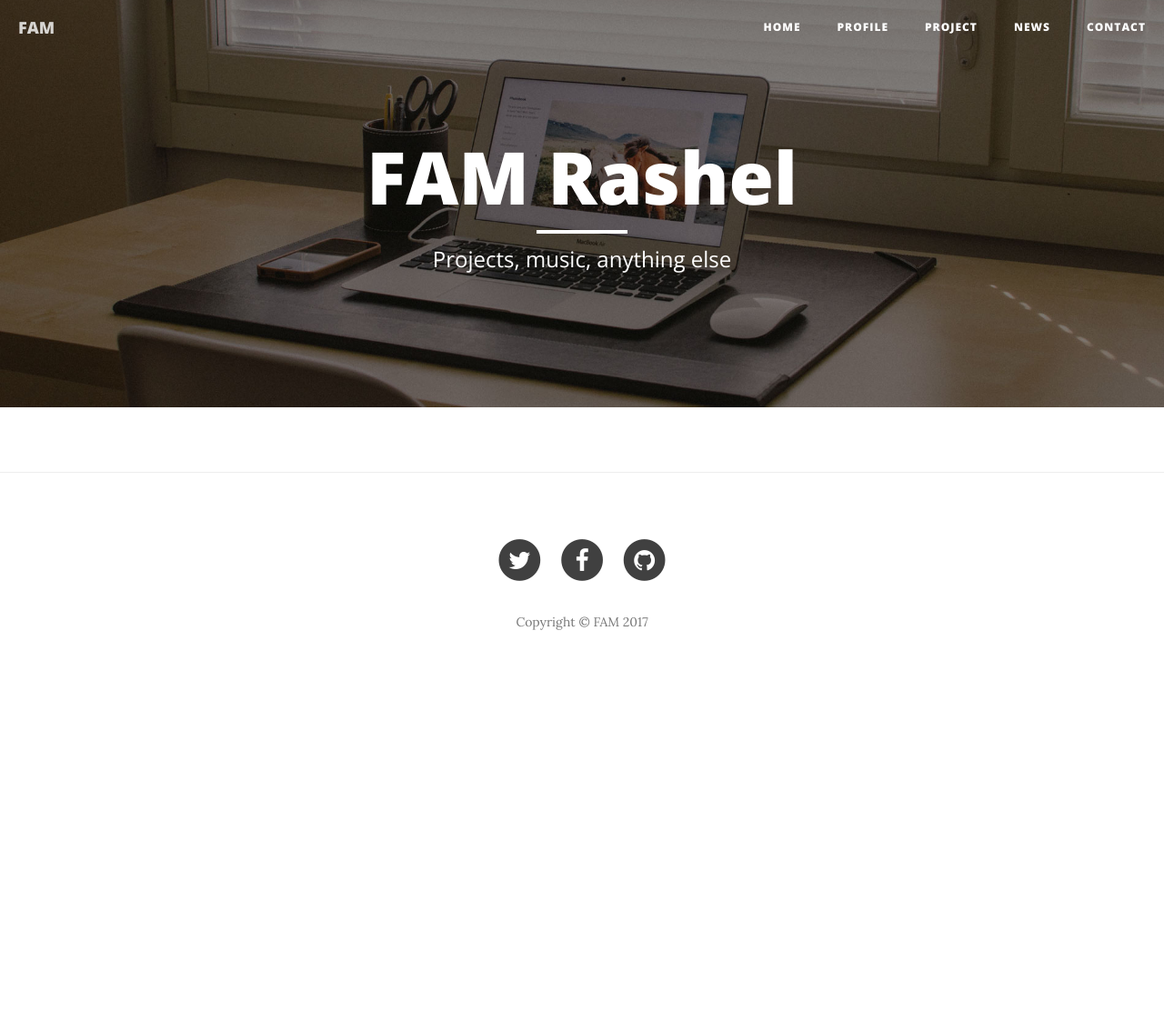
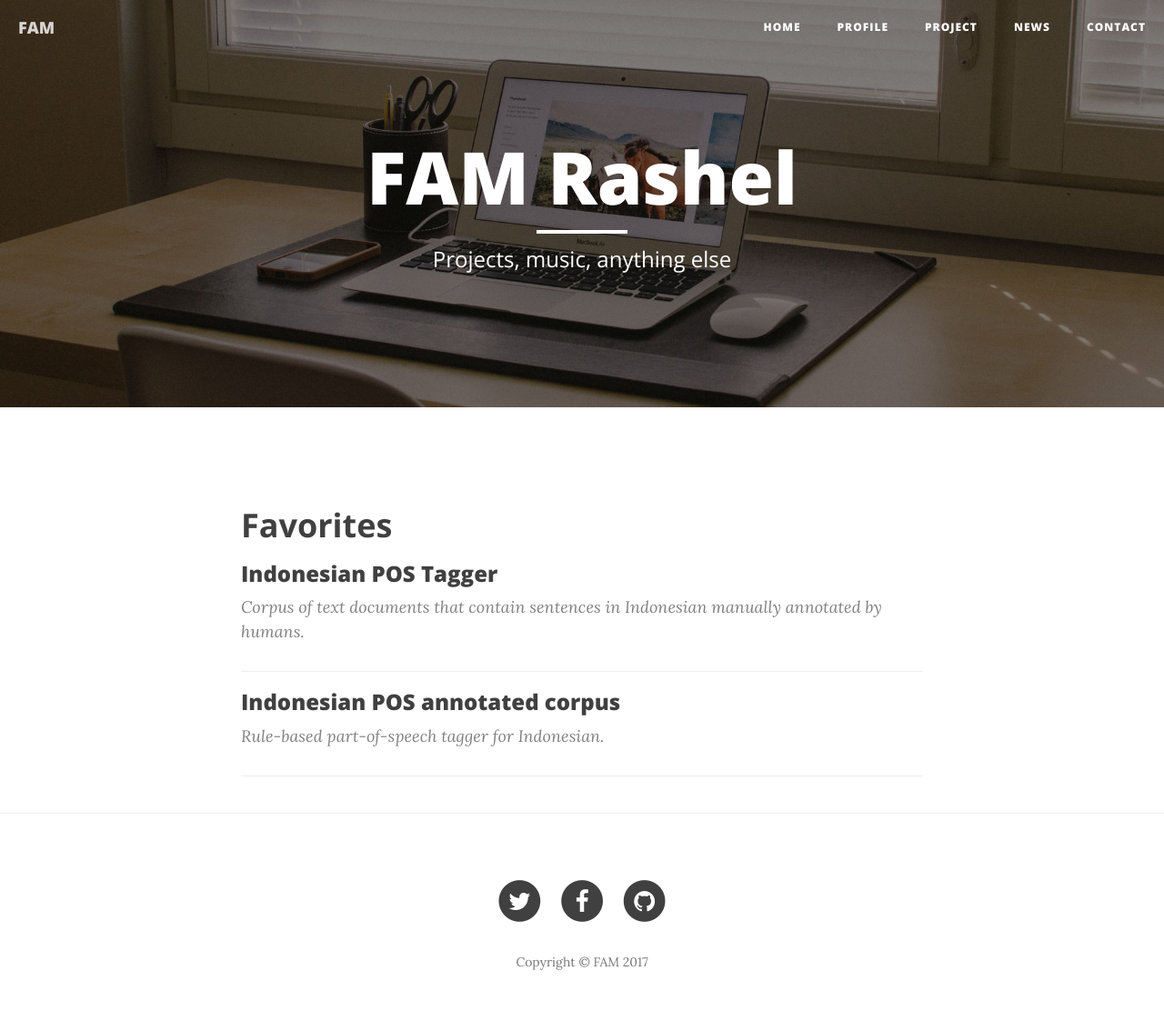
Before and after one commit to famrashel/famrashel.github.io, a Jekyll site: the page built from index.html, in a window 1280 px wide. Shown: the whole page at 91% size. Built offline with Jekyll 4.4.1, drawn with Linux system fonts in a browser that asks for light colours; nearby versions of some CDN libraries; before the commit the page ends 900 px from its top, so only the background shows below that.

Commit message:
Update on Home

```diff
--- a/index.html
+++ b/index.html
@@ -3,34 +3,16 @@ layout: page
 description: "Projects, music, anything else"
 ---
 
-{% for post in paginator.posts %}
+<h2 class="section-heading">Favorites</h2>
 <div class="post-preview">
-    <a href="{{ post.url | prepend: site.baseurl }}">
-        <h2 class="post-title">            {{ post.title }}
-        </h2>
-        {% if post.subtitle %}
-        <h3 class="post-subtitle">
-            {{ post.subtitle }}
-        </h3>
-        {% endif %}
-    </a>
-    <p class="post-meta">Posted by {% if post.author %}{{ post.author }}{% else %}{{ site.title }}{% endif %} on {{ post.date | date: "%B %-d, %Y" }}</p>
+    <h3 class="post-subtitle"><a href="https://famrashel.github.io/projects/idn_postag_corpus.html">
+    Indonesian POS Tagger</a></h3>
+    <p class="post-meta">Corpus of text documents that contain sentences in Indonesian manually annotated by humans.</p>
 </div>
 <hr>
-{% endfor %}
-
-<!-- Pager -->
-{% if paginator.total_pages > 1 %}
-<ul class="pager">
-    {% if paginator.previous_page %}
-    <li class="previous">
-        <a href="{{ paginator.previous_page_path | prepend: site.baseurl | replace: '//', '/' }}">&larr; Newer Posts</a>
-    </li>
-    {% endif %}
-    {% if paginator.next_page %}
-    <li class="next">
-        <a href="{{ paginator.next_page_path | prepend: site.baseurl | replace: '//', '/' }}">Older Posts &rarr;</a>
-    </li>
-    {% endif %}
-</ul>
-{% endif %}
+<div class="post-preview">
+    <h3 class="post-subtitle"><a href="https://famrashel.github.io/projects/idn_postagger.html">
+    Indonesian POS annotated corpus</a></h3>
+    <p class="post-meta">Rule-based part-of-speech tagger for Indonesian.</p>
+</div>
+<hr>
```
